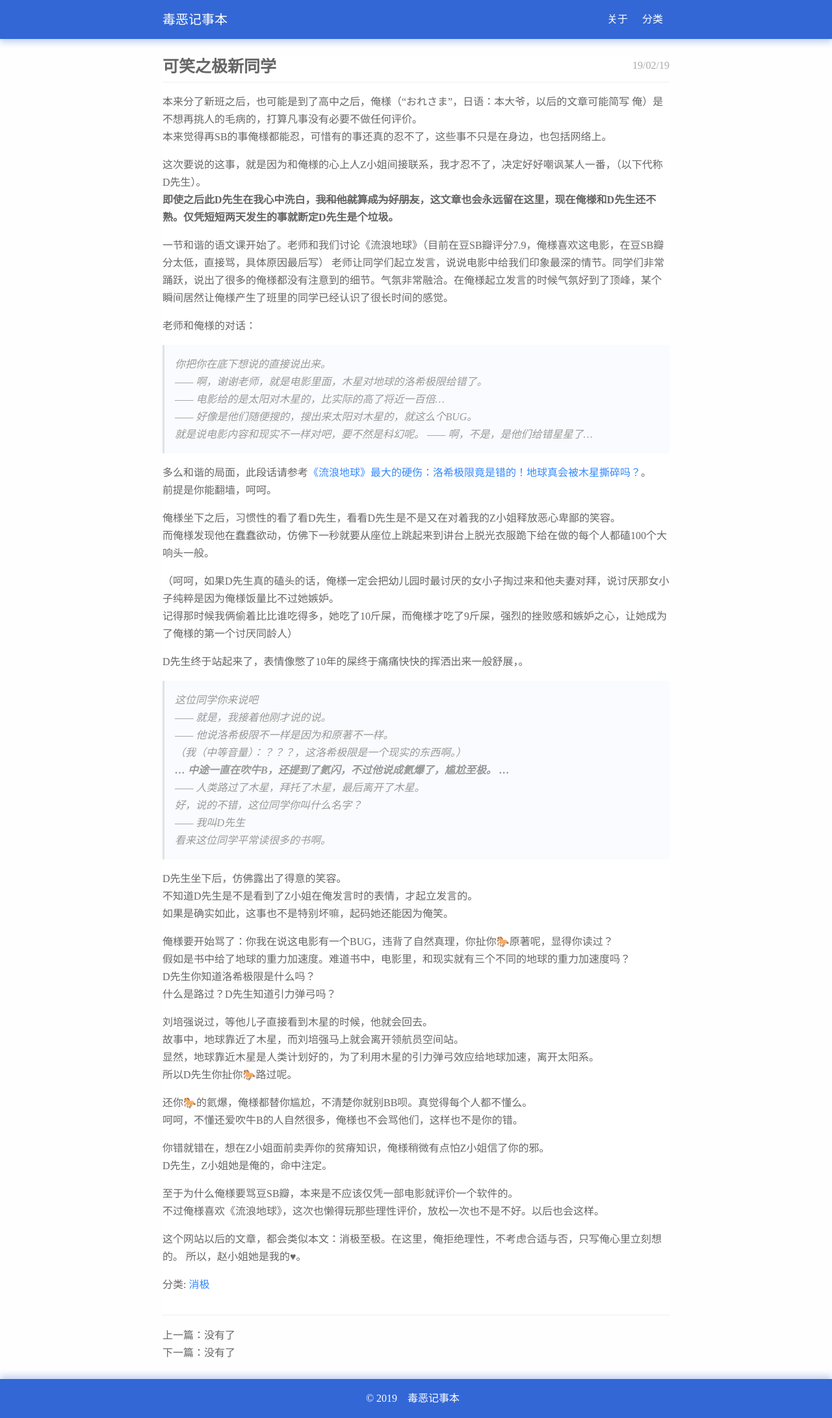
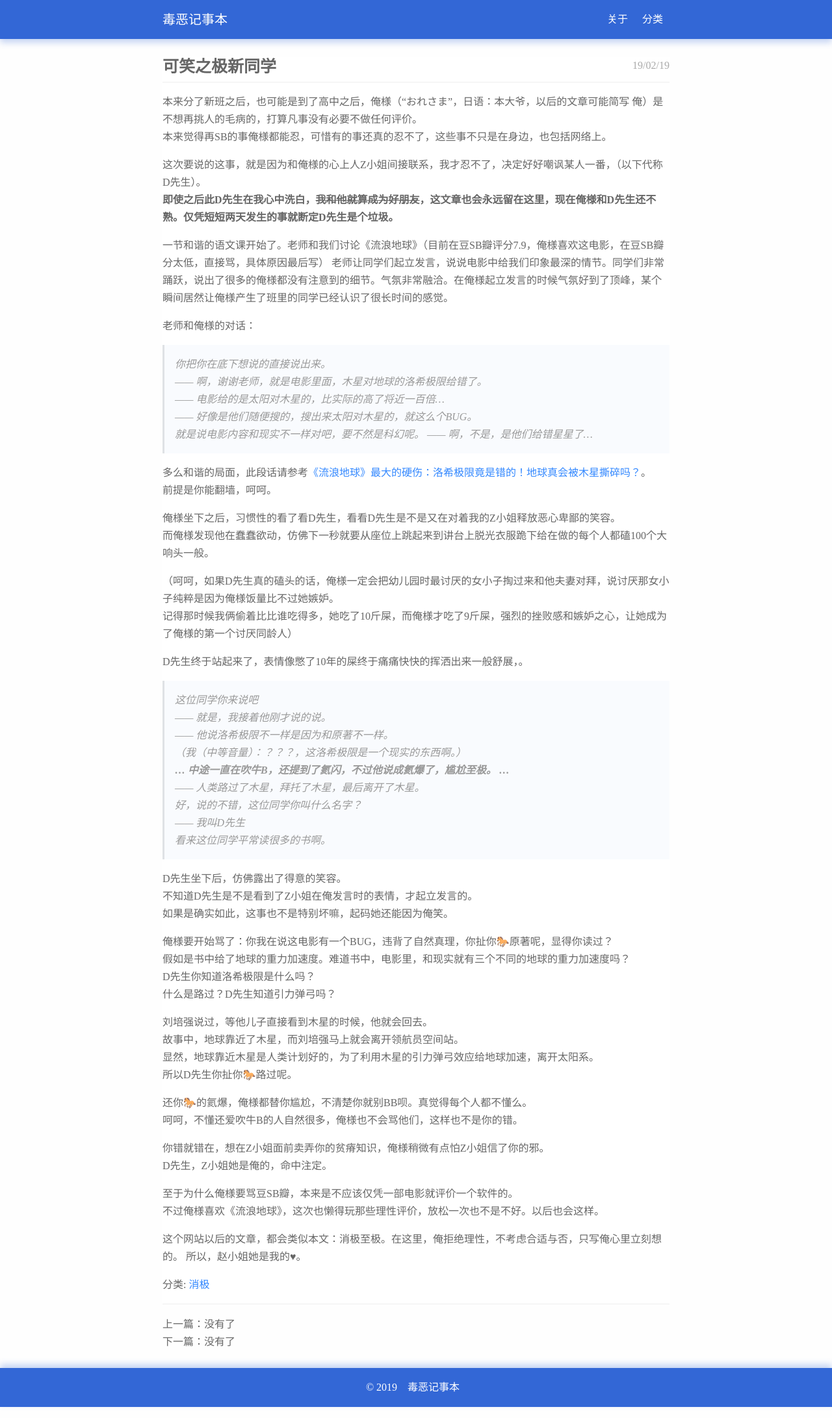
Before and after one commit to telechoc/telechoc.github.io, a Jekyll site: the page built from _posts/2019-02-19-my-new-sb-classmate.md, in a window 1280 px wide. Shown: the whole page at 65% size. Built offline with Jekyll 4.4.1, drawn with Linux system fonts in a browser that asks for light colours.

Commit message:
Update default.html

```diff
--- a/_layouts/default.html
+++ b/_layouts/default.html
@@ -23,7 +23,7 @@
             .site-menu a, footer a{ color: #FFF; border: none; margin-left: 2px; padding: 7px 10px; line-height: 60px; border-radius: 10px }
             .site-menu a:hover, footer a:hover { color: #FAFAFA; background: rgba(0,0,0,0.1); box-shadow: 0px -1px 5px rgba(0,0,0,0.1) inset }
             .site-menu a:focus, footer a:focus { outline: none }
-            .post-card, .page-card{ background: #FFF; color: #666; padding-bottom: 17px; margin: 17px 0px; border-bottom: 1px solid #EEE; }
+            .post-card, .page-card{ background: #FFF; color: #666; margin: 17px 0px; border-bottom: 1px solid #EEE; }
             .post-meta, .page-meta{ padding-bottom: 7px }
             .page-meta{ border-bottom: 1px solid #EEE; margin: 1em 0 }
             .post-meta > span, .page-meta > span{ vertical-align: middle }
```
